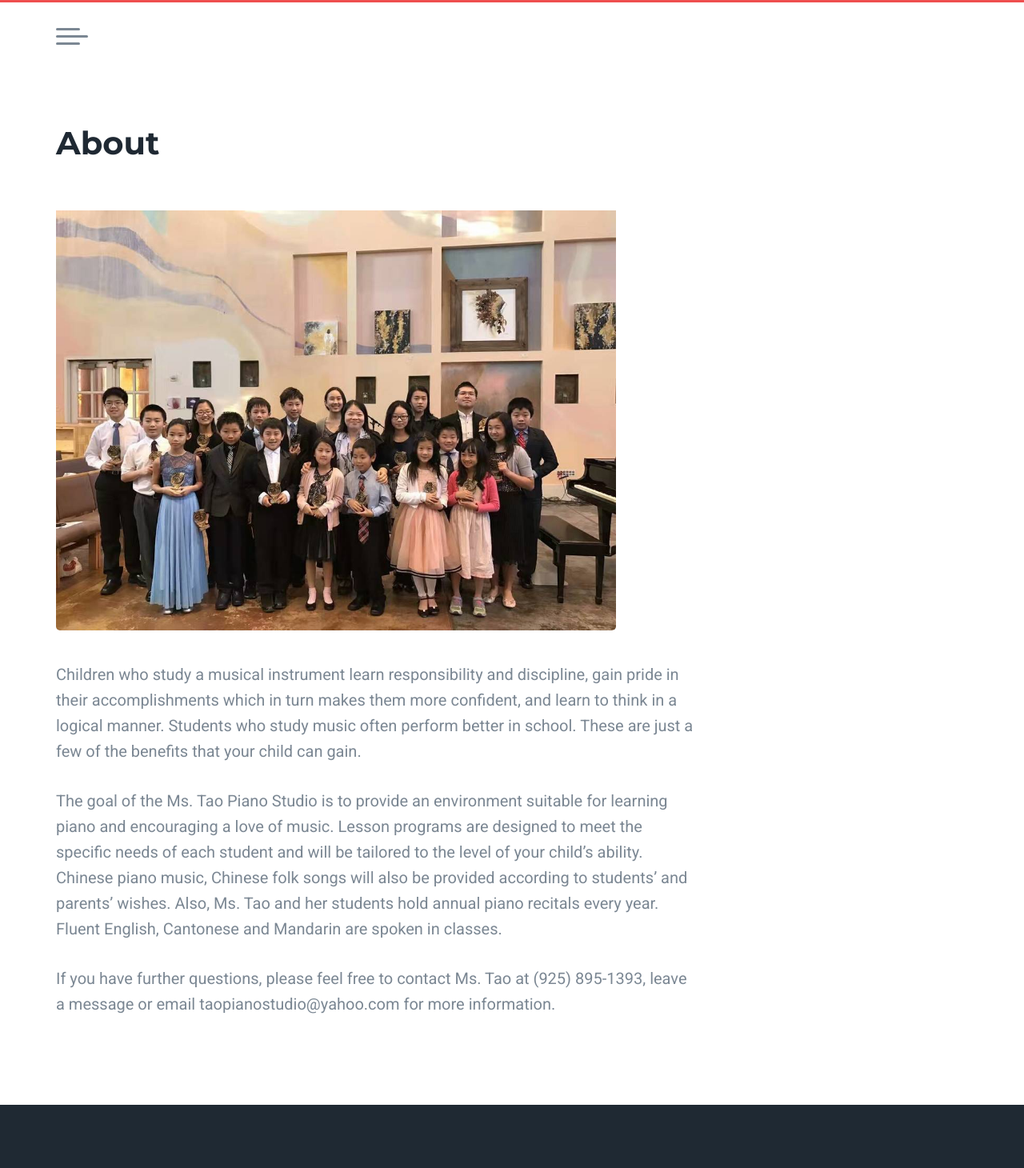
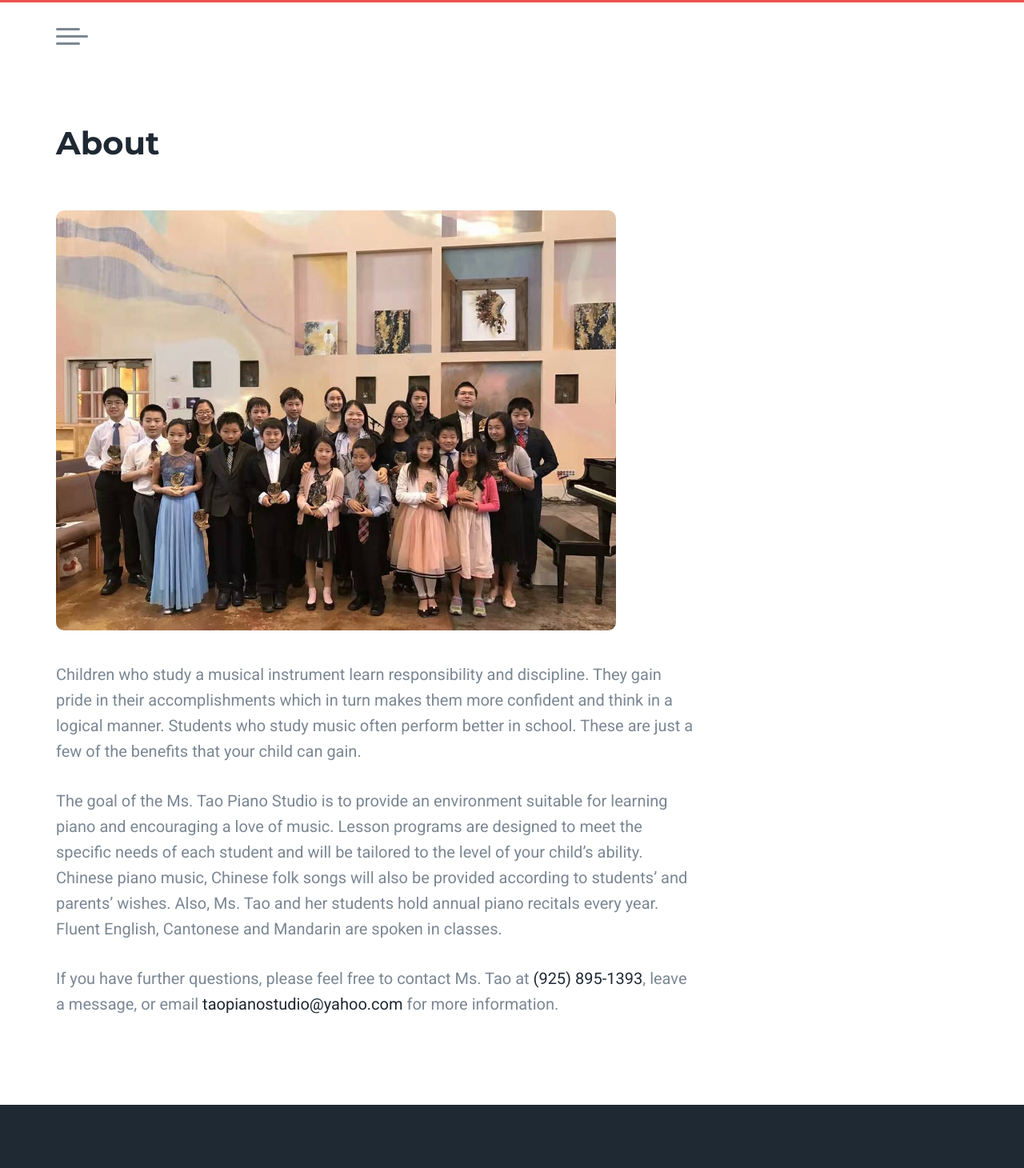
Before and after one commit to shimamooo/ms-tao-piano-studio, a Next.js app: page /about in a window 1280 px wide. Shown: the top 1460 px of the page at 80% size. Built offline with nearby package versions, Linux system fonts and the light colour scheme.

Commit message:
about complete

```diff
--- a/pages/about.js
+++ b/pages/about.js
@@ -14,10 +14,10 @@ export default function About() {
         <img src='img/about.jpg' alt='Ms. Tao and students' />
         <p>
           Children who study a musical instrument learn responsibility and
-          discipline, gain pride in their accomplishments which in turn makes
-          them more confident, and learn to think in a logical manner. Students
-          who study music often perform better in school. These are just a few
-          of the benefits that your child can gain.
+          discipline. They gain pride in their accomplishments which in turn
+          makes them more confident and think in a logical manner. Students who
+          study music often perform better in school. These are just a few of
+          the benefits that your child can gain.
         </p>
         <p>
           The goal of the Ms. Tao Piano Studio is to provide an environment
@@ -30,9 +30,15 @@ export default function About() {
           in classes.
         </p>
         <p>
-          If you have further questions, please feel free to contact Ms. Tao at
-          (925) 895-1393, leave a message or email taopianostudio@yahoo.com for
-          more information.
+          If you have further questions, please feel free to contact Ms. Tao at{' '}
+          <a href='tel:9258951393' target='_blank'>
+            (925) 895-1393
+          </a>
+          , leave a message, or email{' '}
+          <a href='mailto:taopianostudio@yahoo.com' target='_blank'>
+            taopianostudio@yahoo.com
+          </a>{' '}
+          for more information.
         </p>
       </main>
     </Layout>
--- a/styles/About.module.css
+++ b/styles/About.module.css
@@ -12,10 +12,10 @@
 .content img {
   max-width: 700px;
   width: calc(100vw - 60px);
-  border-radius: 5px;
+  border-radius: 10px;
   display: inline-block;
   margin-bottom: 30px;
-  padding-top: 24px;
+  margin-top: 24px;
 }
 
 .content p:last-child {
```
